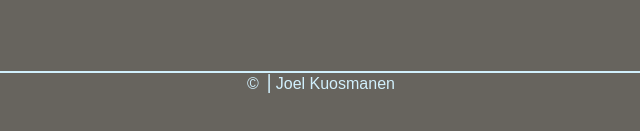
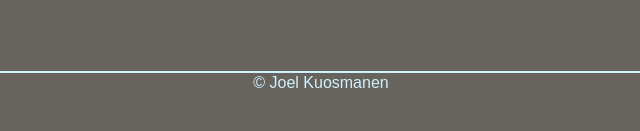
Before and after one commit to joelvkuos/joelvkuos.github.io, a plain HTML site: page about.html in a window 1280 px wide. Shown: the part 597-728 px from the top of the page, 319-959 px from the left. Drawn offline with Linux system fonts and the light colour scheme.

Commit message:
UUSIN1.9.4

```diff
--- a/about.html
+++ b/about.html
@@ -49,7 +49,7 @@
         <div class="col-12">
             <hr>
         </div>
-        <p> &copy; ⎥ Joel Kuosmanen</p>
+        <p> &copy; Joel Kuosmanen</p>
     </footer>
 </body>
 
```
Also changed, not shown: yhteystiedot.html (+1 -1 lines).
